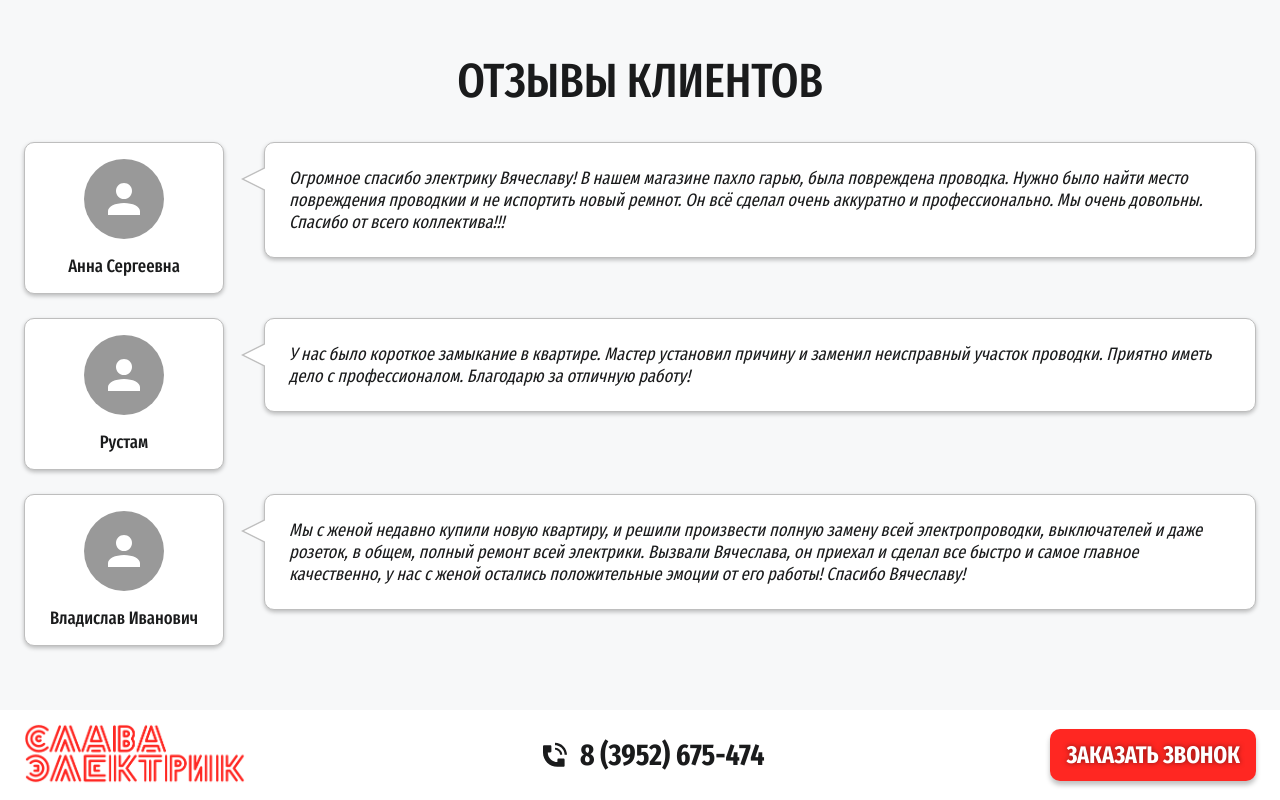
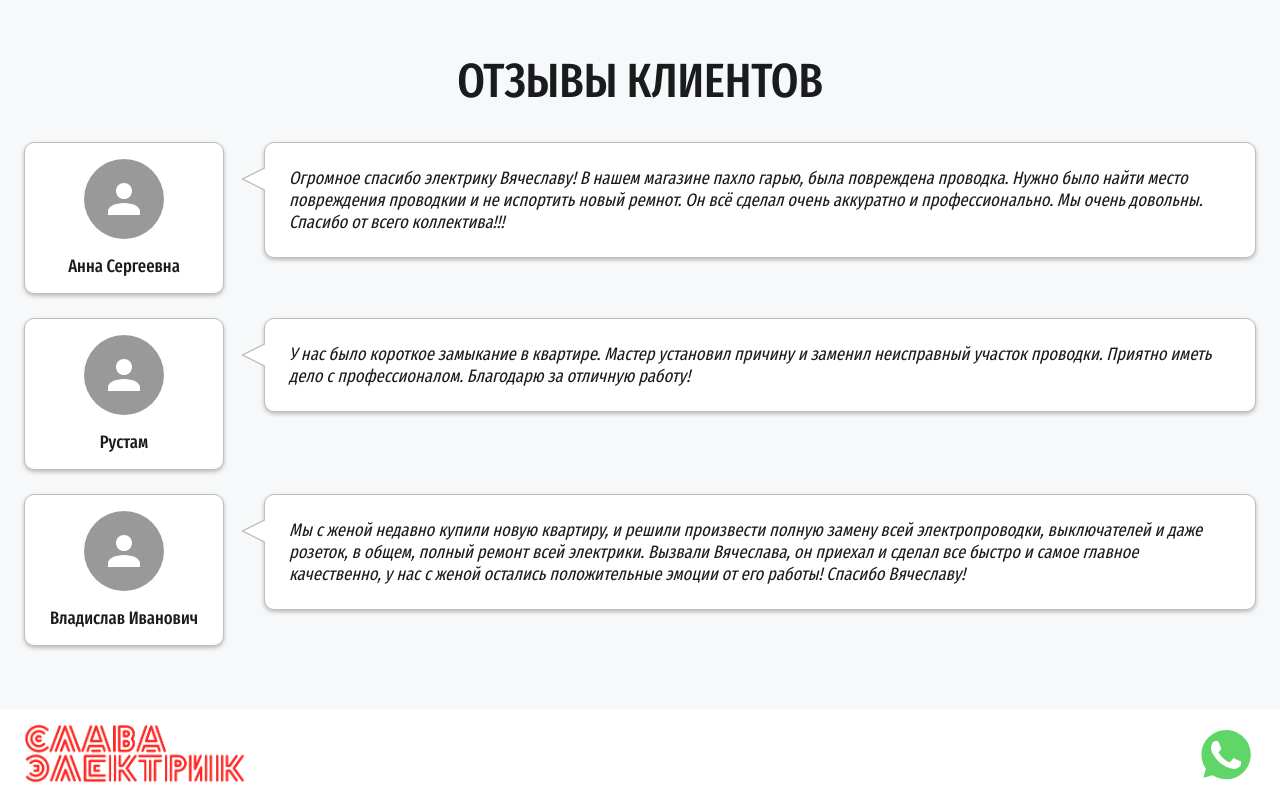
Before and after one commit to bersenoff/slava-elektrik, a React (Vite) app: page /uslugi-elektrika-s-vyezdom-v-irkutske in a window 1280 px wide. Shown: the part 1360-2160 px from the top of the page. Built offline with nearby package versions, Linux system fonts and the light colour scheme.

Commit message:
fix: header, footer and tech conditions page

```diff
--- a/src/components/Icon/Icon.tsx
+++ b/src/components/Icon/Icon.tsx
@@ -5,12 +5,14 @@ import Check from "./icons/Check";
 import Close from "./icons/Close";
 import Phone from "./icons/Phone";
 import User from "./icons/User";
+import WhatsApp from "./icons/WhatsApp";
 
 export enum IconName {
   Check = "Check",
   Close = "Close",
   Phone = "Phone",
   User = "User",
+  WhatsApp = "WhatsApp",
 }
 
 type Props = {
@@ -39,6 +41,8 @@ const Icon: React.FC<Props> = ({ name, ...props }) => {
         return <Phone />;
       case IconName.User:
         return <User />;
+      case IconName.WhatsApp:
+        return <WhatsApp />;
       default:
         return null;
     }
--- /dev/null
+++ b/src/components/Icon/icons/WhatsApp.tsx
@@ -0,0 +1,60 @@
+import React from "react";
+
+const WhatsApp: React.FC = () => (
+  <svg
+    xmlns="http://www.w3.org/2000/svg"
+    width="48"
+    height="48"
+    viewBox="0 0 48 48"
+    fill="none"
+  >
+    <g clip-path="url(#clip0_311_24)">
+      <path
+        d="M1.20237 23.7127C1.20125 27.7457 2.25502 31.6835 4.25874 35.1544L1.01074 47.0134L13.1469 43.8313C16.5036 45.6586 20.2646 46.6161 24.0865 46.6164H24.0965C36.7133 46.6164 46.9836 36.3498 46.989 23.7308C46.9914 17.616 44.6122 11.866 40.2896 7.54009C35.9678 3.21451 30.2199 0.831068 24.0956 0.828278C11.4773 0.828278 1.20777 11.0943 1.20256 23.7127"
+        fill="url(#paint0_linear_311_24)"
+      />
+      <path
+        d="M0.384617 23.7053C0.383314 27.8833 1.47485 31.962 3.55001 35.5572L0.185547 47.8413L12.7569 44.5451C16.2207 46.4337 20.1206 47.4294 24.089 47.4309H24.0992C37.1686 47.4309 47.8079 36.795 47.8135 23.7243C47.8157 17.3898 45.3509 11.4331 40.8739 6.95219C36.3963 2.47181 30.4428 0.00260465 24.0992 0C11.0276 0 0.389826 10.6344 0.384617 23.7053ZM7.87113 34.938L7.40173 34.1929C5.42852 31.0554 4.38704 27.4298 4.38852 23.7068C4.3928 12.8426 13.2345 4.00372 24.1067 4.00372C29.3718 4.00595 34.3199 6.05842 38.0415 9.78233C41.763 13.5066 43.8108 18.4573 43.8095 23.7228C43.8047 34.587 34.9628 43.427 24.0992 43.427H24.0914C20.5541 43.4251 17.0849 42.4752 14.0594 40.68L13.3394 40.253L5.87931 42.2089L7.87113 34.9379V34.938Z"
+        fill="url(#paint1_linear_311_24)"
+      />
+      <path
+        d="M18.1726 13.795C17.7287 12.8084 17.2615 12.7885 16.8394 12.7712C16.4937 12.7563 16.0985 12.7574 15.7038 12.7574C15.3086 12.7574 14.6665 12.906 14.1239 13.4986C13.5806 14.0917 12.0498 15.525 12.0498 18.4402C12.0498 21.3555 14.1732 24.1728 14.4692 24.5686C14.7655 24.9635 18.5683 31.1373 24.591 33.5124C29.5964 35.4861 30.615 35.0936 31.7013 34.9946C32.7879 34.896 35.2072 33.5617 35.7008 32.178C36.1947 30.7946 36.1947 29.6087 36.0466 29.3609C35.8985 29.114 35.5034 28.9658 34.9108 28.6696C34.3181 28.3732 31.405 26.9397 30.8619 26.7419C30.3186 26.5444 29.9237 26.4458 29.5285 27.0391C29.1333 27.6314 27.9986 28.9658 27.6528 29.3609C27.3073 29.757 26.9614 29.8063 26.3691 29.5099C25.7761 29.2126 23.8679 28.5877 21.6039 26.5693C19.8424 24.9987 18.6532 23.0592 18.3075 22.4659C17.9618 21.8735 18.2705 21.5524 18.5676 21.2571C18.8338 20.9916 19.1603 20.5652 19.4569 20.2193C19.7523 19.8733 19.8509 19.6264 20.0485 19.2312C20.2463 18.8357 20.1473 18.4897 19.9994 18.1933C19.8509 17.8969 18.6995 14.9665 18.1726 13.795Z"
+        fill="white"
+      />
+    </g>
+    <defs>
+      <linearGradient
+        id="paint0_linear_311_24"
+        x1="2299.92"
+        y1="4619.34"
+        x2="2299.92"
+        y2="0.828278"
+        gradientUnits="userSpaceOnUse"
+      >
+        <stop stop-color="#1FAF38" />
+        <stop offset="1" stop-color="#60D669" />
+      </linearGradient>
+      <linearGradient
+        id="paint1_linear_311_24"
+        x1="2381.58"
+        y1="4784.13"
+        x2="2381.58"
+        y2="0"
+        gradientUnits="userSpaceOnUse"
+      >
+        <stop stop-color="#F9F9F9" />
+        <stop offset="1" stop-color="white" />
+      </linearGradient>
+      <clipPath id="clip0_311_24">
+        <rect
+          width="47.63"
+          height="48"
+          fill="white"
+          transform="translate(0.18457)"
+        />
+      </clipPath>
+    </defs>
+  </svg>
+);
+
+export default WhatsApp;
--- a/src/components/Phone/Phone.tsx
+++ b/src/components/Phone/Phone.tsx
@@ -6,18 +6,25 @@ import Text, { TextType } from "../Text";
 
 const Phone: React.FC = () => (
   <Container>
+    <a href="tel:+73952675474">
       <Icon name={IconName.Phone} />
       <Text type={TextType.H2} bold>
         8 (3952) 675-474
       </Text>
+    </a>
   </Container>
 );
 
 const Container = styled.div`
   font-size: 36px;
   font-weight: bold;
+
+  a {
+    color: #1a1b1c;
     display: flex;
     gap: 10px;
+    text-decoration: none;
+  }
 
   svg {
     height: 36px;
--- a/src/entities/Footer/Footer.tsx
+++ b/src/entities/Footer/Footer.tsx
@@ -3,32 +3,34 @@ import styled from "styled-components";
 
 import useBreakpoints from "../../hooks/useBreakpoints";
 import Logo from "../../components/Logo";
-import MainLabel from "../../components/MainLabel";
 import Phone from "../../components/Phone";
 import ResponsiveWrapper from "../../components/ResponsiveWrapper";
 
 import { BreakPoint } from "../../constants/breakpoints";
 import FormButton from "../FormButton";
+import Icon, { IconName } from "../../components/Icon";
 
 const Footer: React.FC = () => {
-  const { isMobile, isTablet, isDesktop } = useBreakpoints();
+  const { isMobile, isDesktop } = useBreakpoints();
 
   return (
     <StyledHeader>
       <ResponsiveWrapper>
         <Content>
           <Logo />
-          {isDesktop && (
-            <InfoContainer>
+          {isDesktop ? (
+            <>
               <Phone />
-              <MainLabel />
-            </InfoContainer>
+              <FormButton
+                label={isMobile ? "ЗАКАЗАТЬ" : "ЗАКАЗАТЬ ЗВОНОК"}
+                shadow
+              />
+            </>
+          ) : (
+            <a href="https://wa.me/79041575474" target="_blank">
+              <StyledIcon name={IconName.WhatsApp} />
+            </a>
           )}
-          {isTablet && <Phone />}
-          <FormButton
-            label={isMobile ? "ЗАКАЗАТЬ" : "ЗАКАЗАТЬ ЗВОНОК"}
-            shadow
-          />
         </Content>
       </ResponsiveWrapper>
     </StyledHeader>
@@ -63,14 +65,17 @@ const Content = styled.div`
   }
 `;
 
-const InfoContainer = styled.div`
-  display: flex;
-  flex-direction: column;
-  align-items: center;
-  width: 100%;
+const StyledIcon = styled(Icon)`
+  svg {
+    @media ${BreakPoint.Mobile} {
+      height: 40px;
+      width: 40px;
+    }
 
-  @media ${BreakPoint.Desktop} {
-    width: auto;
+    @media ${BreakPoint.Tablet} {
+      height: 60px;
+      width: 60px;
+    }
   }
 `;
 
--- a/src/pages/Landing/Landing.tsx
+++ b/src/pages/Landing/Landing.tsx
@@ -6,10 +6,25 @@ import MainSection from "./components/MainSection";
 import Discount from "./components/Discount";
 import HowItWorks from "./components/HowItWorks";
 import Services from "./components/Services";
+import Section from "./components/Section";
+import Text, { TextType } from "../../components/Text";
+import FormButton from "../../entities/FormButton";
+import useBreakpoints from "../../hooks/useBreakpoints";
 
-const Landing: React.FC = () => (
+const Landing: React.FC = () => {
+  const { isMobile } = useBreakpoints();
+
+  return (
     <>
       <MainSection />
+      <Section bgColor="white">
+        <Text type={TextType.H4} center>
+          Услуги высококвалифицированного электрика.
+          <br />
+          Круглосуточно! Вызов от 500 рублей!
+        </Text>
+        <FormButton label="ПОЛУЧИТЬ КОНСУЛЬТАЦИЮ" fullWidth={isMobile} />
+      </Section>
       <Advantages />
       <Discount />
       <Services />
@@ -17,5 +32,6 @@ const Landing: React.FC = () => (
       <Reviews />
     </>
   );
+};
 
 export default Landing;
--- a/src/pages/TechConditions/TechConditions.tsx
+++ b/src/pages/TechConditions/TechConditions.tsx
@@ -8,8 +8,11 @@ import Section from "../Landing/components/Section";
 import Text, { TextType } from "../../components/Text";
 import { BreakPoint } from "../../constants/breakpoints";
 import ResponsiveWrapper from "../../components/ResponsiveWrapper";
+import useBreakpoints from "../../hooks/useBreakpoints";
+import FormButton from "../../entities/FormButton";
 
 const TechConditions: React.FC = () => {
+  const { isDesktop, isMobile } = useBreakpoints();
   const title = "Выполнение техусловий, монтаж заземления";
   const description =
     "Выполнение технических условий. Профессиональный монтаж заземления для вашего объекта от опытных специалистов.";
@@ -25,19 +28,31 @@ const TechConditions: React.FC = () => {
         />
       </Helmet>
       <MainSection>
+        {isDesktop && (
           <Content>
             <ResponsiveWrapper>
               <InfoWrapper>
-              <Text type={TextType.H2} white shadow center medium>
+                <Text type={TextType.H2} medium white shadow center>
                   {title}
                 </Text>
-              <Text type={TextType.H3} white shadow center opacity={0.8}>
+                <Text type={TextType.H3} opacity={0.8} white shadow>
                   {description}
                 </Text>
+                <FormButton label="ПОЛУЧИТЬ КОНСУЛЬТАЦИЮ" />
               </InfoWrapper>
             </ResponsiveWrapper>
           </Content>
+        )}
       </MainSection>
+      {!isDesktop && (
+        <Section bgColor="white">
+          <Text type={TextType.H3} medium center>
+            {title}
+          </Text>
+          <Text type={TextType.H4}>{description}</Text>
+          <FormButton label="ПОЛУЧИТЬ КОНСУЛЬТАЦИЮ" fullWidth={isMobile} />
+        </Section>
+      )}
       <Section title="ВИДЫ РАБОТ" bgColor="gray">
         <ListContainer>
           <ListItem>
@@ -97,8 +112,16 @@ const MainSection = styled.div`
   position: relative;
   width: 100%;
 
+  @media ${BreakPoint.Desktop} {
+    background-position: 0 -150px;
+  }
+
+  @media ${BreakPoint.Tablet} {
+    background-position: 0 -100px;
+  }
+
   @media ${BreakPoint.Mobile} {
-    padding: 12px 0;
+    background-position: 0 -50px;
   }
 `;
 
@@ -107,7 +130,7 @@ const Content = styled.div`
   top: 0;
   left: 0;
   display: flex;
-  align-items: center;
+  align-items: flex-end;
   height: 100%;
   width: 100%;
 
@@ -117,21 +140,18 @@ const Content = styled.div`
 `;
 
 const InfoWrapper = styled.div`
-  background: rgba(0, 0, 0, 0.75);
+  background: rgba(0, 0, 0, 0.5);
   border-radius: 20px;
   display: flex;
   flex-direction: column;
   gap: 16px;
-  padding: 48px 24px;
+  padding: 32px 24px;
+  margin-bottom: 64px;
+  width: 100%;
+
+  button {
     margin: 0 auto;
-  width: 55%;
-
-  @media ${BreakPoint.Mobile} {
-    width: 100%;
-  }
-
-  @media ${BreakPoint.TabletVertical} {
-    width: 100%;
+    width: 400px;
   }
 `;
 
```
Also changed, not shown: src/entities/Header/Header.tsx (+23 -17 lines). Lines whose indentation alone changed are shown as unchanged.
